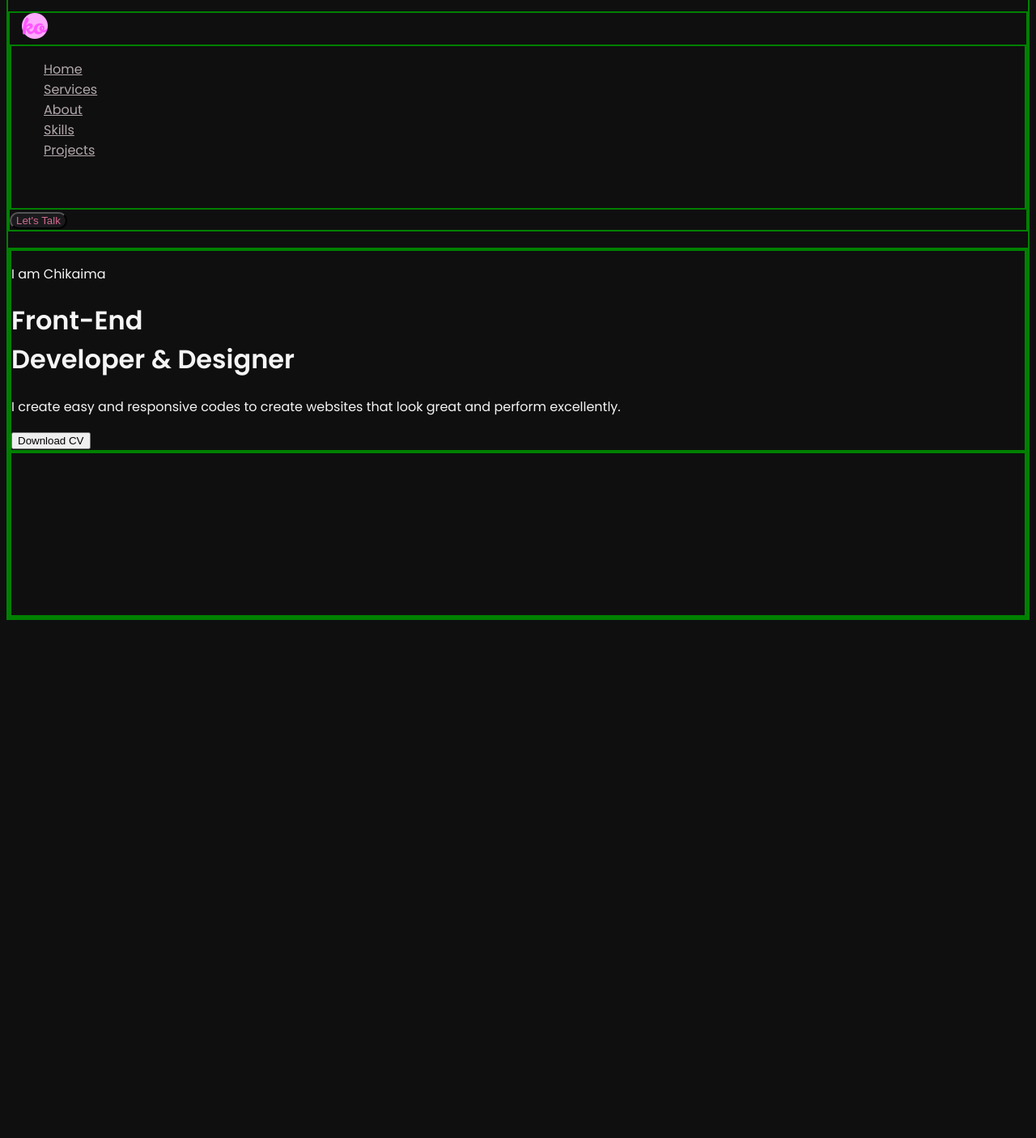
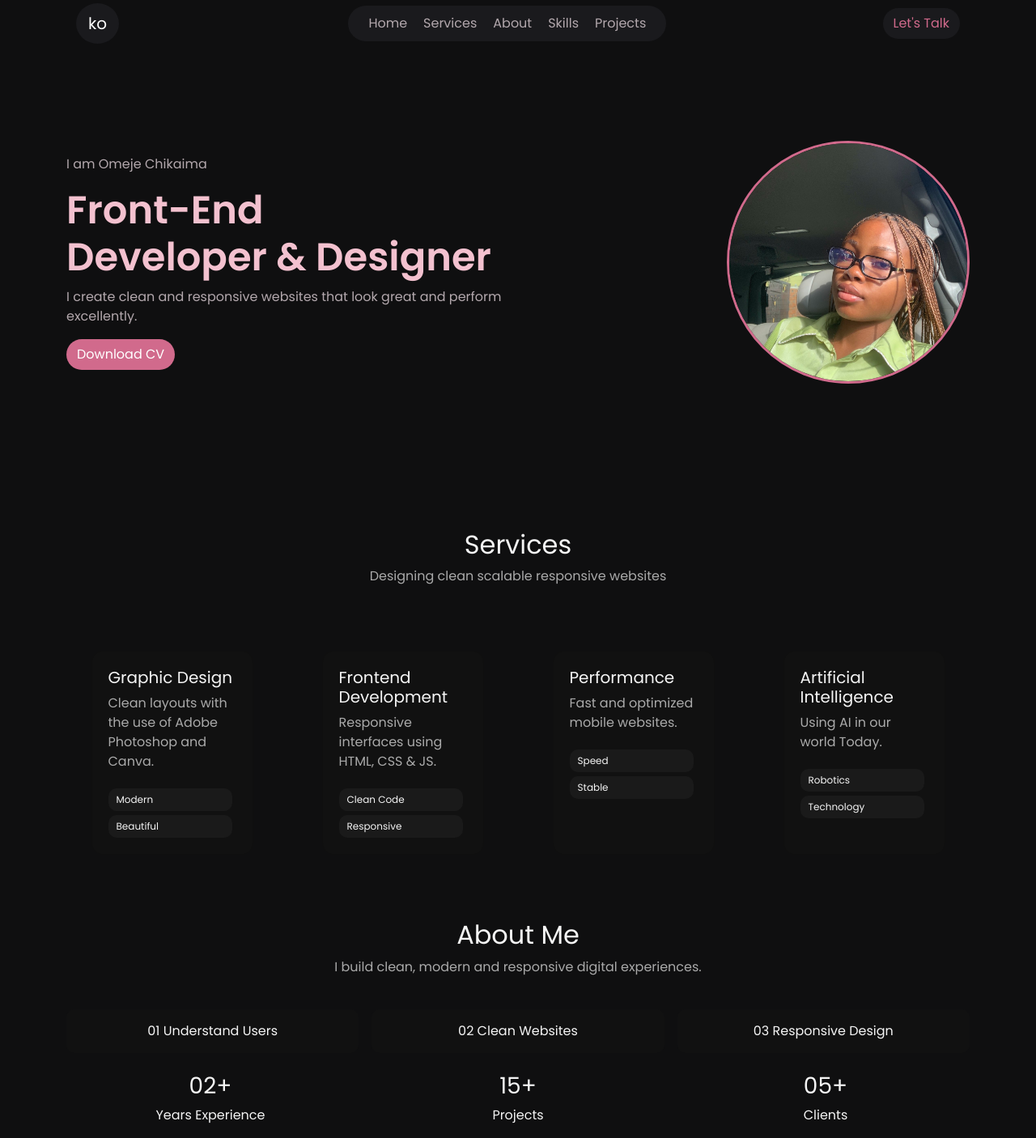
Before and after one commit to kaima-20/Portfolio, a plain HTML site: page index.html in a window 1280 px wide. Shown: the part 16-1422 px from the top of the page at 81% size. Before the commit the page ends 800 px from the top, so only its background shows below. Drawn offline with Linux system fonts and the light colour scheme.

Commit message:
My portfolio website

```diff
--- a/index.html
+++ b/index.html
@@ -1,84 +1,226 @@
 <!DOCTYPE html>
-<html>
+<html lang="en">
 <head>
-    <meta charset="utf-8">
-    <meta name="viewport" content="width=device-width, initial-scale=1">
-    <meta name="description" content="Front-End Developer">
+<meta charset="UTF-8">
+<meta name="viewport" content="width=device-width, initial-scale=1.0">
+<meta name="description" content="Front-End Developer Portfolio">
 <meta name="author" content="Omeje Chikaima">
-    <title>Portfolio Website</title>
-    <link rel="stylesheet" type="text/css" href="bootstrap/css/bootstrap/css">
-    <link rel="icon" type="text/css" href="favicon.ico">
+<title>Portfolio</title>
+<link href="bootstrap/css/bootstrap.css" rel="stylesheet" type="text/css">
 <link href="https://fonts.googleapis.com/css2?family=Poppins:wght@300;400;600&display=swap" rel="stylesheet">
-
+<link rel="icon" href="favicon.ico">
 <style>
 body{
     background:#0f0f10;
     color:#f5f5f5;
     font-family:'Poppins', sans-serif;
 }
-        div{
-            border:2px solid green;
-            min-height: 200px;
-        }
 .navbar{
     padding:20px 0;
 }
 
 .navbar-brand{
+    background:#1a1a1d;
     padding:10px 15px;
+    border-radius:50%;
+}
+.nav-box{
+    background:#1a1a1d;
+    padding:10px 25px;
+    border-radius:30px;
+    display:flex;
+    gap:20px;
 }
 
-        .nav-link{
-            color:#b3a8ad !important;
+.nav-box a{
+    color:#b3a8ad;
+    text-decoration:none;
 }
 
-        .nav-link:hover{
-            color:#d16a8c !important;
+.nav-box a:hover{
+    color:#d16a8c;
 }
-
-        .navbar ul li{
-            list-style-type:none;
-        }
-
 .btn-talk{
     background:#1a1a1d;
     border-radius:20px;
     color:#d16a8c;
 }
+.banner{
+    padding:100px 0;
+}
 
+.banner h1{
+    font-size:48px;
+    font-weight:600;
+    color:#f3c1cf;
+}
+
+.banner p{
+    color:#b3a8ad;
+}
+
+.btn-dark-custom{
+    background:#d16a8c;
+    border-radius:20px;
+    color:white;
+}
+.profile-img{
+    width:300px;
+    height:300px;
+    object-fit:cover;
+    border-radius:50%;
+    border:3px solid #d16a8c;
+}
+.card{
+    background:#111;
+    border-radius:15px;
+    padding:20px;
+    height:100%;
+    width:200px;
+    margin: auto;
+}
+
+.card p{
+    color:#aaa;
+}
+
+.tag{
+    display:inline-block;
+    background:#1a1a1a;
+    padding:5px 10px;
+    border-radius:10px;
+    margin:5px 5px 0 0;
+    font-size:12px;
+}
+.sect-title{
+    text-align:center;
+    margin-top:80px;
+}
+
+.sect-2{
+    text-align:center;
+    color:#aaa;
+    margin-bottom:40px;
+}
+.about-box{
+    background:#111;
+    padding:15px;
+    border-radius:10px;
+    text-align:center;
+}
 </style>
 </head>
+
 <body>
+
     <div class="container">
+
         <!-- NAVBAR -->
-        <nav class="navbar navbar-expand-lg">
-            <div class="container-fluid">
-                <a class="navbar-brand text-white" href="#"><img src="favicon-32x32.png"></a>
-
-                <div class="collapse navbar-collapse justify-content-center">
-                    <ul class="navbar-nav">
-                        <li class="nav-item"><a class="nav-link" href="#">Home</a></li>
-                        <li class="nav-item"><a class="nav-link" href="#">Services</a></li>
-                        <li class="nav-item"><a class="nav-link" href="#">About</a></li>
-                        <li class="nav-item"><a class="nav-link" href="#">Skills</a></li>
-                        <li class="nav-item"><a class="nav-link" href="#">Projects</a></li>
-                    </ul>
+        <nav class="navbar">
+            <div class="container d-flex justify-content-between align-items-center">
+                <div class="navbar-brand text-white">ko</div>
+                <div class="nav-box d-none d-lg-flex">
+                    <a href="#">Home</a>
+                    <a href="#">Services</a>
+                    <a href="#">About</a>
+                    <a href="#">Skills</a>
+                    <a href="#">Projects</a>
                 </div>
 
              <button class="btn btn-talk">Let's Talk</button>
             </div>
         </nav>
 
-         <div class="row banner">
+        <div class="row align-items-center banner">
+
             <div class="col-md-6">
-                <p>I am Chikaima</p>
+                <p>I am Omeje Chikaima</p>
                 <h1>Front-End <br> Developer & Designer</h1>
-                <p>I create easy and responsive codes to create websites that look great and perform excellently.</p>
-                <button class="btn btn-dark">Download CV</button>
+                <p>I create clean and responsive websites that look great and perform excellently.</p>
+                <button class="btn btn-dark-custom">Download CV</button>
             </div>
-             <div class="col-md-6"></div>
+
+            <div class="col-md-6 text-center text-md-end">
+                <img src="img/k3.jpg" class="profile-img" alt="Profile">
             </div>
         </div>
-    <script type="text/javascript"></script>
+        <div class="row text-center">
+            <div class="col-md-12">
+                <h2 class="sect-title">Services</h2>
+                <p class="sect-2">Designing clean scalable responsive websites</p>
+            </div>
+        </div>
+
+        <div class="row flex-nowrap g-4 mt-3">
+            <div class="col-md-3">
+                <div class="card">
+                    <h5>Graphic Design</h5>
+                    <p>Clean layouts with the use of Adobe Photoshop and Canva.</p>
+                    <span class="tag">Modern</span>
+                    <span class="tag">Beautiful</span>
+                </div>
+            </div>
+
+            <div class="col-md-3">
+                <div class="card">
+                    <h5>Frontend Development</h5>
+                    <p>Responsive interfaces using HTML, CSS & JS.</p>
+                    <span class="tag">Clean Code</span>
+                    <span class="tag">Responsive</span>
+                </div>
+            </div>
+
+            <div class="col-md-3">
+                <div class="card">
+                    <h5>Performance</h5>
+                    <p>Fast and optimized mobile websites.</p>
+                    <span class="tag">Speed</span>
+                    <span class="tag">Stable</span>
+                </div>
+            </div>
+
+            <div class="col-md-3">
+                <div class="card">
+                    <h5>Artificial Intelligence</h5>
+                    <p>Using AI in our world Today.</p>
+                    <span class="tag">Robotics</span>
+                    <span class="tag">Technology</span>
+                </div>
+            </div>
+        </div>
+        <div class="row">
+            <div class="col-md-12">
+                <h2 class="sect-title">About Me</h2>
+                <p class="sect-2">I build clean, modern and responsive digital experiences.</p>
+            </div>
+        </div>
+        <div class="row text-center g-3">
+            <div class="col-md-4">
+                <div class="about-box">01 Understand Users</div>
+            </div>
+            <div class="col-md-4">
+                <div class="about-box">02 Clean Websites</div>
+            </div>
+            <div class="col-md-4">
+                <div class="about-box">03 Responsive Design</div>
+            </div>
+        </div>
+
+        <div class="row text-center mt-4">
+            <div class="col-md-4">
+                <h3>02+</h3>
+                <p>Years Experience</p>
+            </div>
+            <div class="col-md-4">
+                <h3>15+</h3>
+                <p>Projects</p>
+            </div>
+            <div class="col-md-4">
+                <h3>05+</h3>
+                <p>Clients</p>
+            </div>
+        </div>
+    </div>
+    <script src="bootstrap/js/bootstrap.bundle.min.js"></script>
 </body>
 </html>
```
Also changed, not shown: unt.html (deleted, +0 -278 lines), img/favicon-32x32.png (renamed from favicon-32x32.png), img/k1.JPG (added), img/k2.JPG (added), img/k3.JPG (added), img/kaima 2.jpg (renamed from kaima 2.jpg). Lines whose indentation alone changed are shown as unchanged.
